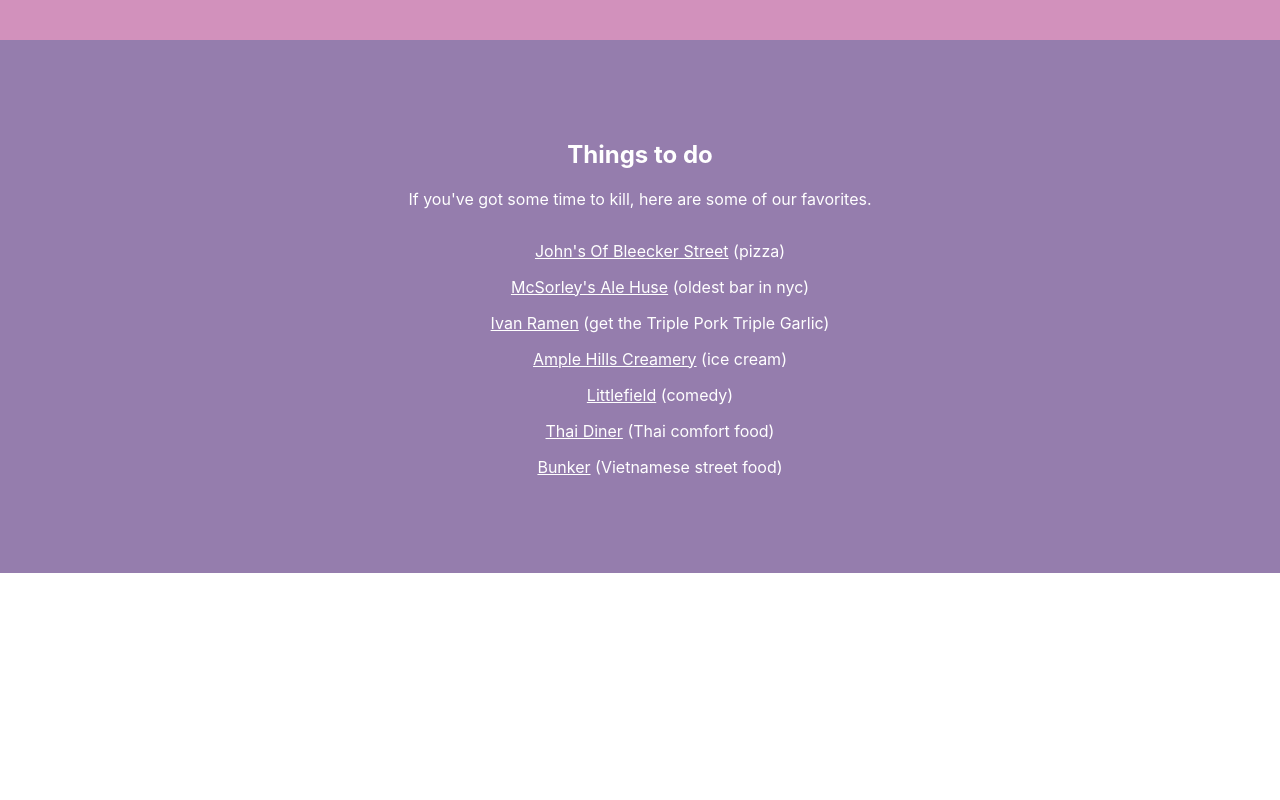
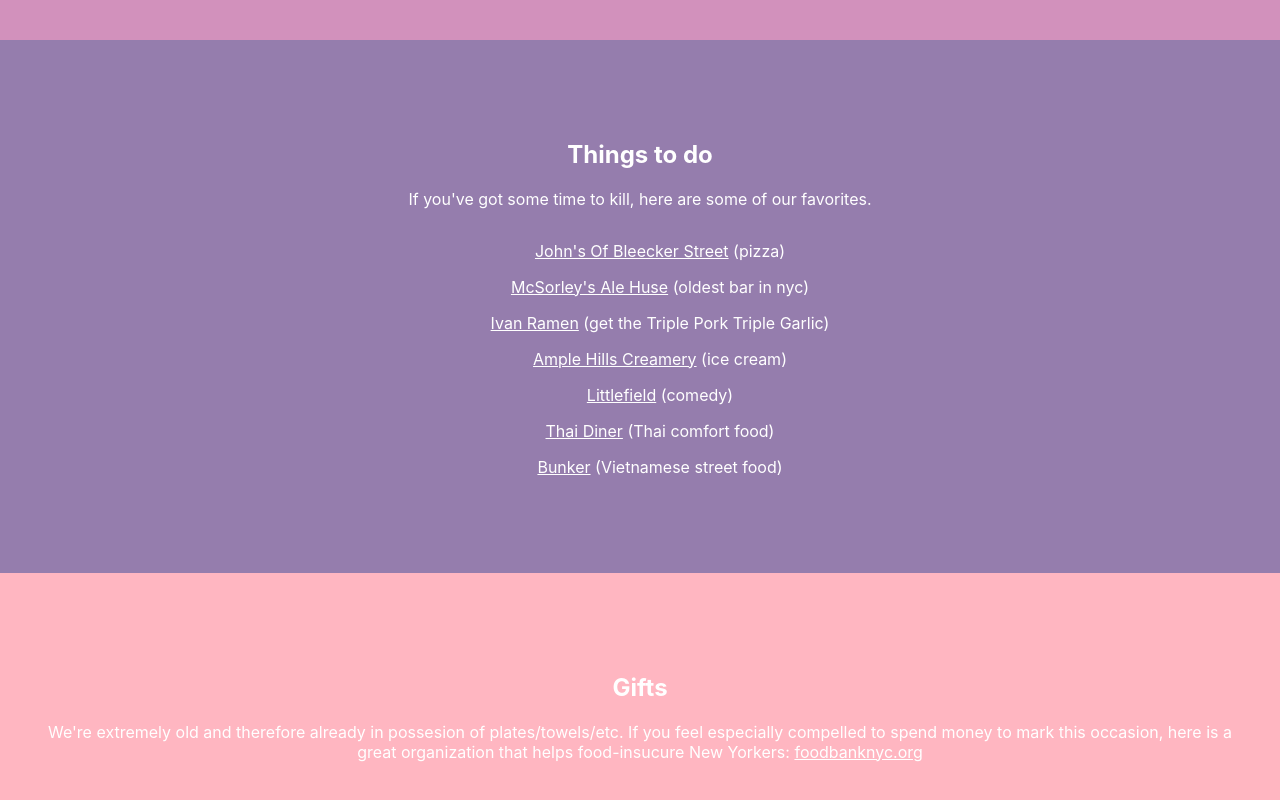
Before and after one commit to stuartlynn/StuartAndNicoleWeddingSite, a Next.js app: page / in a window 1280 px wide. Shown: the part 2454-3254 px from the top of the page. Before the commit the page ends 3027 px from the top, so only its background shows below. Built offline with nearby package versions, Linux system fonts and the light colour scheme.

Commit message:
gifts section

```diff
--- a/pages/index.tsx
+++ b/pages/index.tsx
@@ -124,6 +124,13 @@
           </li>
         </ul>
       </section>
+
+      <section className={`${styles.section} ${styles.gifts}`}>
+        <h2>Gifts</h2>
+        <p>
+          We're extremely old and therefore already in possesion of plates/towels/etc. If you feel especially compelled to spend money to mark this occasion, here is a great organization that helps food-insucure New Yorkers: <a target="_blank" href="https://www.foodbanknyc.org/">foodbanknyc.org</a>
+        </p>
+      </section>
     </div>
   );
 };
--- a/styles/Home.module.scss
+++ b/styles/Home.module.scss
@@ -70,6 +70,13 @@
     text-decoration: underline;
   }
 }
+.gifts {
+  background-color: #ffb6c1;
+  a {
+    text-decoration: underline;
+  }
+}
+
 
 .rsvp{
  background-color: #D291BC;
```
